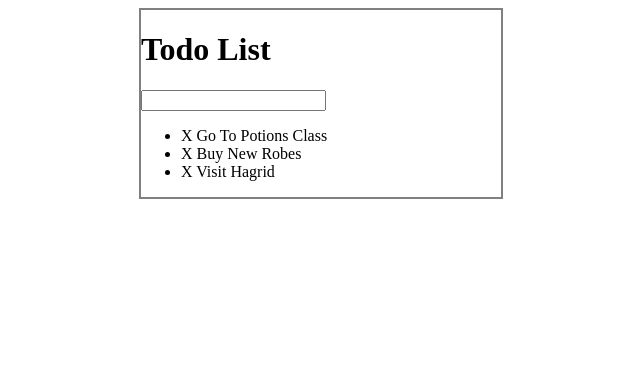
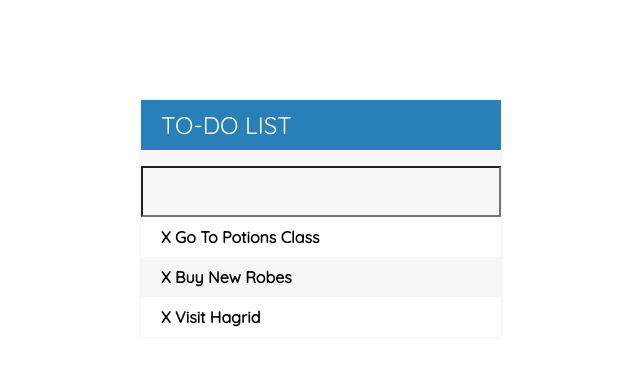
Before and after one commit to ulucay/todo-app, a plain HTML site: page index.html in a window 1280 px wide. Shown: the whole page, without its empty margins (319-959 px from the left). Drawn offline with Linux system fonts and the light colour scheme.

Commit message:
added functionality and styling

```diff
--- a/assets/css/style.css
+++ b/assets/css/style.css
@@ -1,7 +1,55 @@
+html{
+
+}
+
+body{
+    font-family: 'Quicksand', sans-serif;
+}
+
+h1{
+    background-color: #2980b9;
+    color: white;
+    padding: 10px 20px;
+    text-transform: uppercase;
+    font-size: 24px;
+    font-weight: normal;
+}
+
+li{
+    background-color: white;
+    padding: 10px 20px;
+    color:black;
+    font-weight: bold;
+}
+
+li:nth-child(2n){
+    background-color: #f7f7f7;
+}
+
+input{
+    font-size: 18px;
+    background-color: #f7f7f7;
+    color: #2980b9;
+    width: 100%;
+    padding: 13px 13px 13px 20px;
+    box-sizing: border-box;
+}
+
+input:focus{
+    background-color:
+}
+
+ul{
+    list-style: none;
+    margin: 0;
+    padding: 0;
+}
+
 #container{
-    border: 2px solid gray;
     width: 360px;
-    margin: 0 auto;
+    margin: 100px auto;
+    background-color: #f7f7f7;
+    box-shadow: 0 0 3px rgba(0,0,0, 0.1);
 }
 
 .completed{
--- a/assets/js/script.js
+++ b/assets/js/script.js
@@ -1,12 +1,23 @@
 // Check off specific todos by clicking
-$("li").on("click", (e) =>{
+$("ul").on("click", "li", (e) => {
     $(e.target).toggleClass("completed");
-})
+});
 
 //Click on X to delete Todo
-$("span").on("click", (e)=> {
-    $(e.target).parent().fadeOut(500, () =>{
+$("ul").on("click", "span", (e) => {
+    $(e.target).parent().fadeOut(300, () =>{
         $(e.target).remove();
     });
     e.stopPropagation();
-})
+});
+
+$("input[type='text']").on("keypress", (e) => {
+    if(e.which === 13){
+        //grab new todo text from input
+        let todoText = $(e.target).val();
+        //clear the input bar
+        $(e.target).val("");
+        //create a new li and add to ul
+        $("ul").append("<li><span>X</span> " + todoText + "</li>");
+    }
+});
--- a/index.html
+++ b/index.html
@@ -3,11 +3,12 @@
     <head>
         <title>Todo List</title>
         <link rel="stylesheet" type="text/css" href="assets/css/style.css">
+        <link href="https://fonts.googleapis.com/css?family=Quicksand&display=swap" rel="stylesheet">
         <script type="text/javascript" src="assets/js/lib/jquery-3.4.1.min.js"></script>
     </head>
     <body>
         <div id="container">
-            <h1>Todo List</h1>
+            <h1>To-do List</h1>
             <input type="text">
 
             <ul>
```
